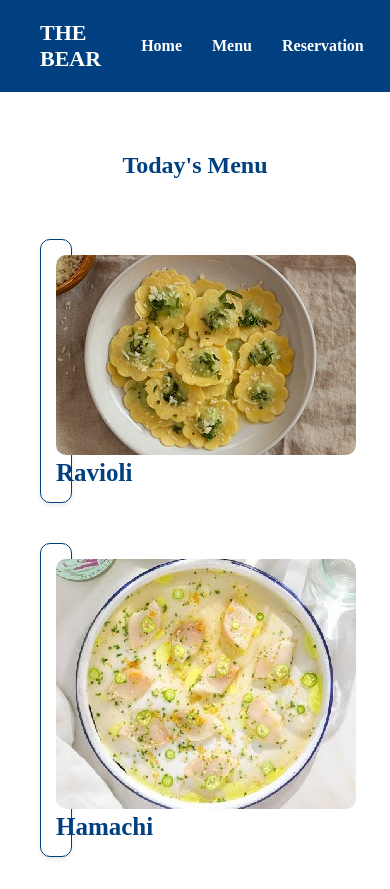
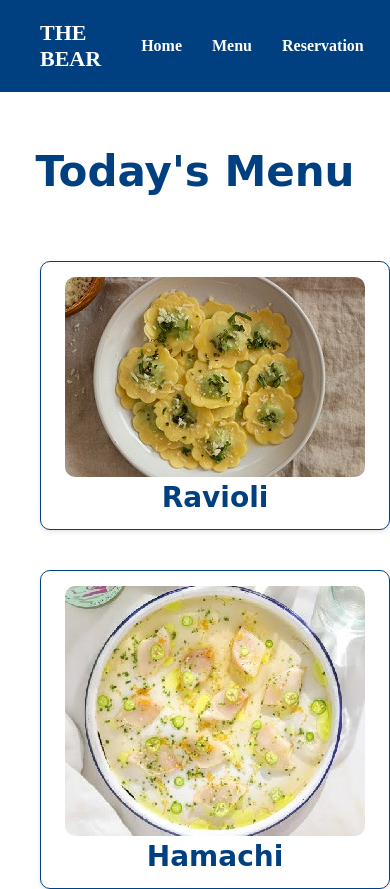
Before and after one commit to abdelrahmanmohamed1552008-cell/Abdulrahman, a plain HTML site: page menu.html in a window 390 px wide. Shown: the top 889 px of the page. Drawn offline with Linux system fonts and the light colour scheme; a web font is replaced by a local one.

Commit message:
Update style.css

```diff
--- a/style.css
+++ b/style.css
@@ -137,11 +137,14 @@ body {
     grid-template-columns: 630px 630px;
 }
 
-.menu-header h2 {
+.menu-header,
+.Desserts {
     color: var(--main-color);
-    padding: 40px 20px;
+    font-size: 28px;
+    padding: 20px 10px;
     text-align: center;
-    margin-bottom: -40px;
+    margin-bottom: -50px;
+    font-family: var(--font);
 }
 
 .m-images {
@@ -156,22 +159,18 @@ body {
     border-radius: 10px;
 }
 
-.menu li {
-    color: var(--text-color);
-    font-size: 16px;
-    text-align: center;
-}
-
 .menu p {
     color: var(--main-color);
-    font-size: 25px;
+    font-size: 28px;
     margin: 0;
     font-weight: bold;
+    font-family: var(--font);
 }
 
 .every {
     color: var(--main-color);
-    font-size: 30px;
+    font-size: 25px;
+    text-align: center;
 }
 
 /* reservation page */
@@ -220,8 +219,14 @@ body {
 .reservation-form button:hover {
     background-color: navy;
 }
+
 @media (max-width: 768px) {
     .menu {
-        grid-template-columns: 50px;
+        grid-template-columns: 390px;
+    }
+
+    .staff-cards {
+        flex-direction: column;
+        align-items: center;
     }
 }
```
